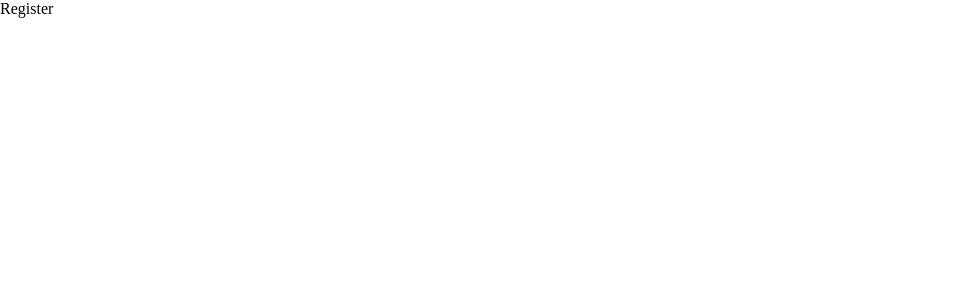
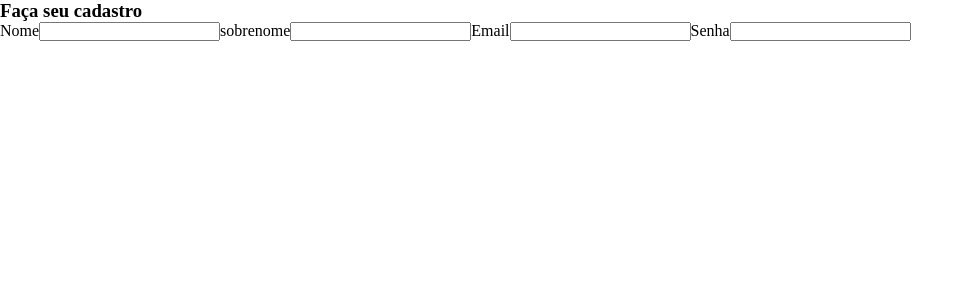
Before and after one commit to raphael-caninde/todo-list-api, a React (Create React App) app in the folder frontend/: page /cadastro in a window 1280 px wide. Shown: the top 300 px of the page, without its empty margins (0-974 px from the left). Built offline with nearby package versions, Linux system fonts and the light colour scheme.

Commit message:
feat: adiciona formulario de cadastro

```diff
--- a/frontend/src/pages/Register/index.jsx
+++ b/frontend/src/pages/Register/index.jsx
@@ -1,9 +1,50 @@
-import React from 'react';
+import React, { useContext } from 'react';
+import AppContext from '../../context/AppContext';
 
 function Register() {
+  const { infoRegister: { name, lastName, email, password }, handleChange } = useContext(AppContext);
+
   return (
-    <div>Register</div>
-  )
-}
+    <div>
+      <h3>Faça seu cadastro</h3>
+      <form>
+        <div>
+          <label htmlFor="name">Nome</label>
+          <input
+            id="name"
+            type="text"
+            name="name"
+            value={ name }
+            onChange={ handleChange }
+            />
+          <label htmlFor="lastName">sobrenome</label>
+          <input
+            id="lastName"
+            type="text"
+            name="lastName"
+            value={ lastName }
+            onChange={ handleChange }
+            />
+          <label htmlFor="email">Email</label>
+          <input
+            id="email"
+            type="email"
+            name="email"
+            value={ email }
+            onChange={ handleChange }
+          />
+          <label htmlFor="password">Senha</label>
+          <input
+            id="password"
+            type="password"
+            name="password"
+            value={ password }
+            onChange={ handleChange }
+            />
+        </div>
+      </form>
+    </div>
+  );
+};
 
-export default Register
+export default Register;
```
